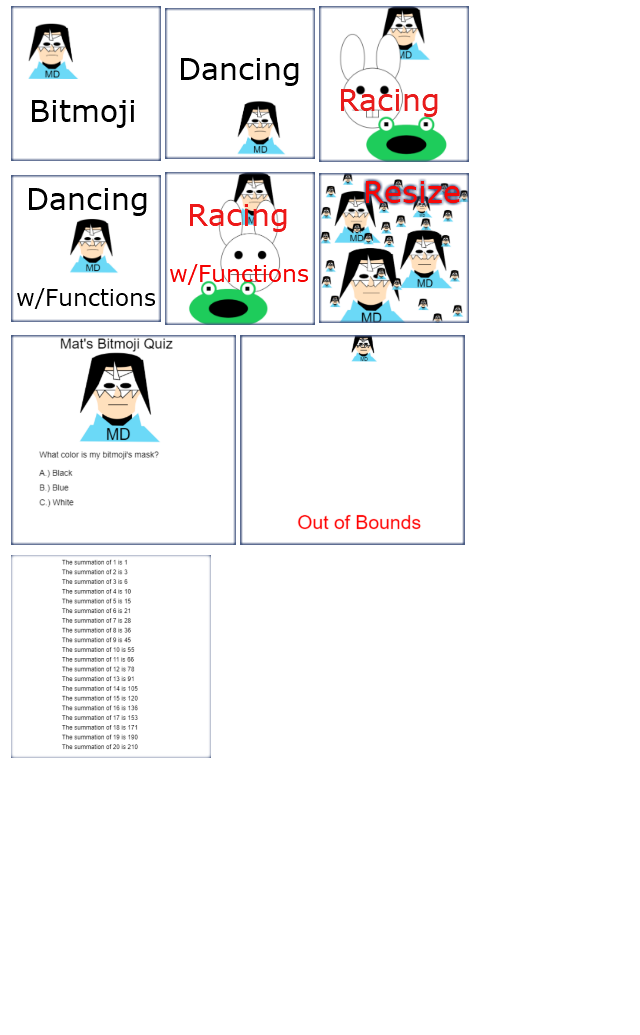
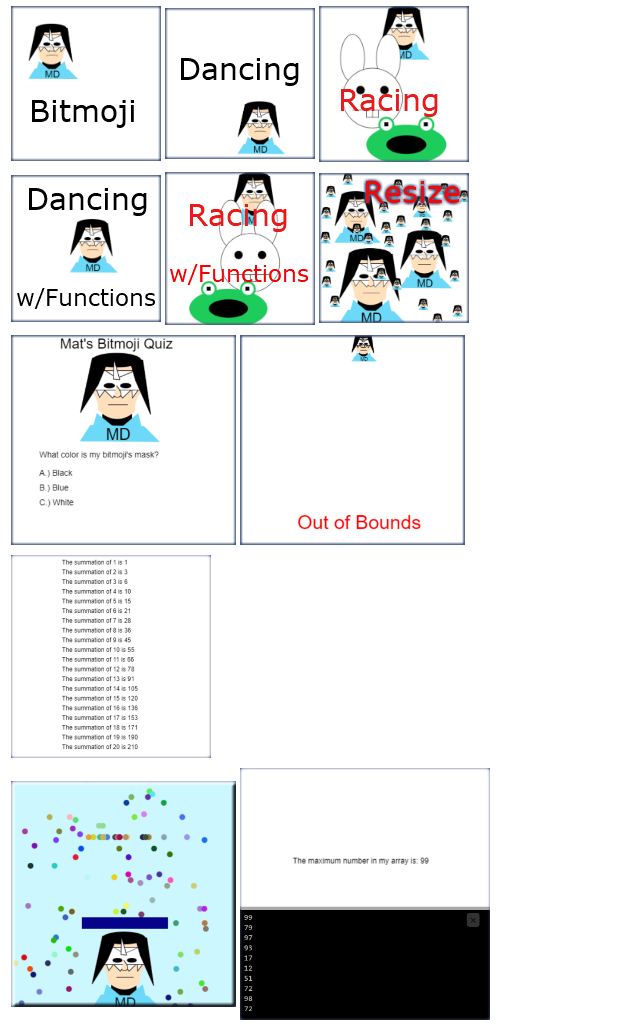
Before and after one commit to mathewdeion2/mathewdeion2.github.io, a plain HTML site: page javascripts.html in a window 1280 px wide. Shown: the part 386-1421 px from the top of the page, without its empty margins (0-640 px from the left). Before the commit the page ends 1159 px from the top, so only its background shows below. Drawn offline with Linux system fonts and the light colour scheme.

Commit message:
Update javascripts.html

```diff
--- a/javascripts.html
+++ b/javascripts.html
@@ -82,7 +82,7 @@
         <thead>
     </table>
 
- <table>
+    <table>
         <thead>
             <tr>
                 <th>
@@ -113,3 +113,20 @@
 
     </body>
 </html>
+
+    <table>
+        <thead>
+            <tr>
+                <th>
+                    <a href="https://www.khanacademy.org/computer-programming/deion_drybitmoji/5787366964690944">
+                    <img src="DryBitmoji.png">
+                    </a>
+                </th>
+                <th>
+                    <a href="https://www.khanacademy.org/computer-programming/deion_findmax/6438792975974400">
+                    <img src="FindMax.png">
+                    </a>
+                </th>
+            </tr>
+        <thead>
+    </table>
```
